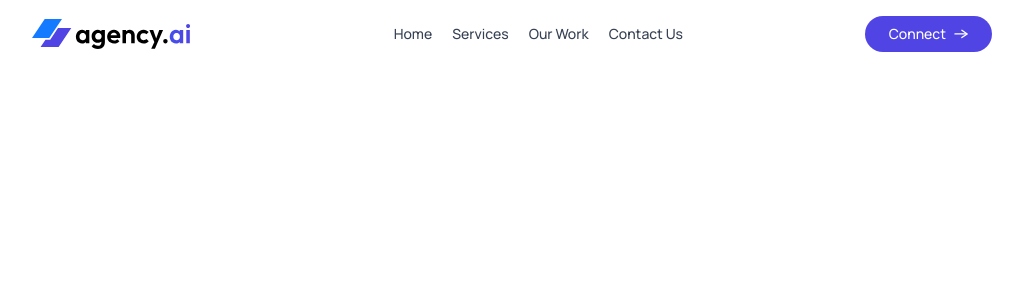
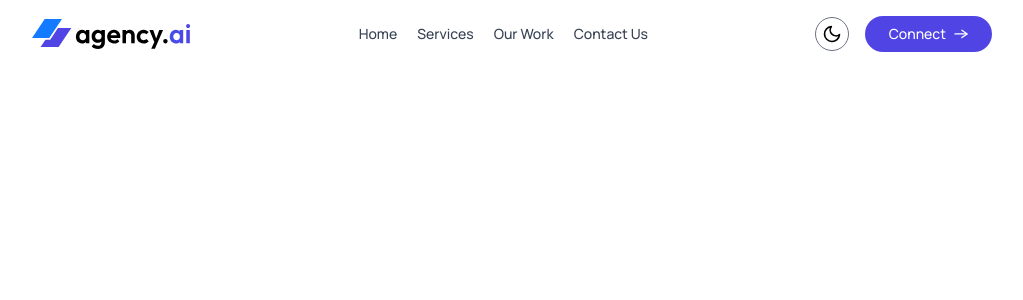
Before and after one commit to aakritii7/Agency-Ai, a React (Vite) app: page / in a window 1280 px wide. Shown: the top 300 px of the page, without its empty margins (128-1151 px from the left). Built offline with nearby package versions, Linux system fonts and the light colour scheme; a web font is replaced by a local one.

Commit message:
Theme Toggle is starting

```diff
--- a/src/components/Navbar.jsx
+++ b/src/components/Navbar.jsx
@@ -1,22 +1,31 @@
-import React from 'react'
+import React, { useState } from 'react'
 import assets from '../assets/assets'
+import ThemeToggleBtn from './ThemeToggleBtn'
 const Navbar = ({theme, setTheme}) => {
+
+  const [sidebarOpen, setSidebarOpen] = useState(false)
   return (
     <div className='flex justify-between items-center px-4 sm:px-12 lg:px-24 xl:px-40 py-4 sticky top-0 z-20 backdrop-blur-xl font-medium bg-white/50 dark:bg-gray-900/70'>
 
         <img src={theme === 'dark' ? assets.logo_dark : assets.logo} className='w-32 sm:w-40' alt='' />
 
-        <div className='text-gray-700 dark:text-white sm:text-sm max-sm:w-60 max-sm:pl-10 max-sm:fixed top-0 bottom-0 right-0 max-sm:min-h-screen max-sm:h-full max-sm:flex-col max-sm:bg-primary max-sm:text-white max-sm:pt-20 flex sm:items-center gap-5 transition-all'>
+        <div className={`text-gray-700 dark:text-white sm:text-sm ${!sidebarOpen ? 'max-sm:w-0 overflow-hidden' : 'max-sm:w-60 max-sm:pl-10'} max-sm:fixed top-0 bottom-0 right-0 max-sm:min-h-screen max-sm:h-full max-sm:flex-col max-sm:bg-primary max-sm:text-white max-sm:pt-20 flex sm:items-center gap-5 transition-all`}>
 
-          <img src="" alt="" />
-          <a href="#" className='sm:hover:border-b'>Home</a>
-          <a href="#services" className='sm:hover:border-b'>Services</a>
-          <a href="#our-work" className='sm:hover:border-b'>Our Work</a>
-          <a href="#contact-us" className='sm:hover:border-b'>Contact Us</a>
+          <img src={assets.close_icon} alt="" className='w-5 absolute right-4 top-4 sm:hidden' onClick={()=> setSidebarOpen(false)}/>
+          <a onClick={()=>setSidebarOpen(false)} href="#" className='sm:hover:border-b'>Home</a>
+          <a onClick={()=>setSidebarOpen(false)} href="#services" className='sm:hover:border-b'>Services</a>
+          <a onClick={()=>setSidebarOpen(false)} href="#our-work" className='sm:hover:border-b'>Our Work</a>
+          <a onClick={()=>setSidebarOpen(false)} href="#contact-us" className='sm:hover:border-b'>Contact Us</a>
 
         </div>
 
-        <div>
+        <div className='flex items-center gap-2 sm:gap-4'>
+
+          <ThemeToggleBtn theme={theme} setTheme={setTheme} />
+
+          <img src={theme === 'dark' ? assets.menu_icon_dark : assets.menu_icon} alt="" onClick={()=> setSidebarOpen(true)} className='w-8 sm:hidden' />
+
+
           <a href="#contact-us" className='text-sm max-sm:hidden flex items-center gap-2 bg-primary text-white px-6 py-2 rounded-full cursor-pointer hover:scale-103 transition-all'>
             Connect <img src={assets.arrow_icon} width={14} alt="" />
           </a>
--- /dev/null
+++ b/src/components/ThemeToggleBtn.jsx
@@ -0,0 +1,28 @@
+import React, { useEffect } from 'react'
+import assets from '../assets/assets'
+
+const ThemeToggleBtn = ({theme, setTheme}) => {
+
+    useEffect(()=>{
+        if(theme === 'dark'){
+            document.documentElement.classList.add('dark')
+        }else{
+            document.documentElement.classList.remove('dark')
+
+        }
+        localStorage.setItem('theme', theme)
+    },[theme])
+  return (
+    <>
+      <button>
+        {theme === 'dark' ? (
+            <img onClick={()=>setTheme('light')} src={assets.sun_icon} alt="" className='size-8.5 p-1.5 border border-gray-500 rounded-full' />
+        ) : (
+            <img onClick={()=>setTheme('dark')} src={assets.moon_icon} className='size-8.5 p-1.5 border border-gray-500 rounded-full' alt="" />
+        )}
+      </button>
+    </>
+  )
+}
+
+export default ThemeToggleBtn
```
